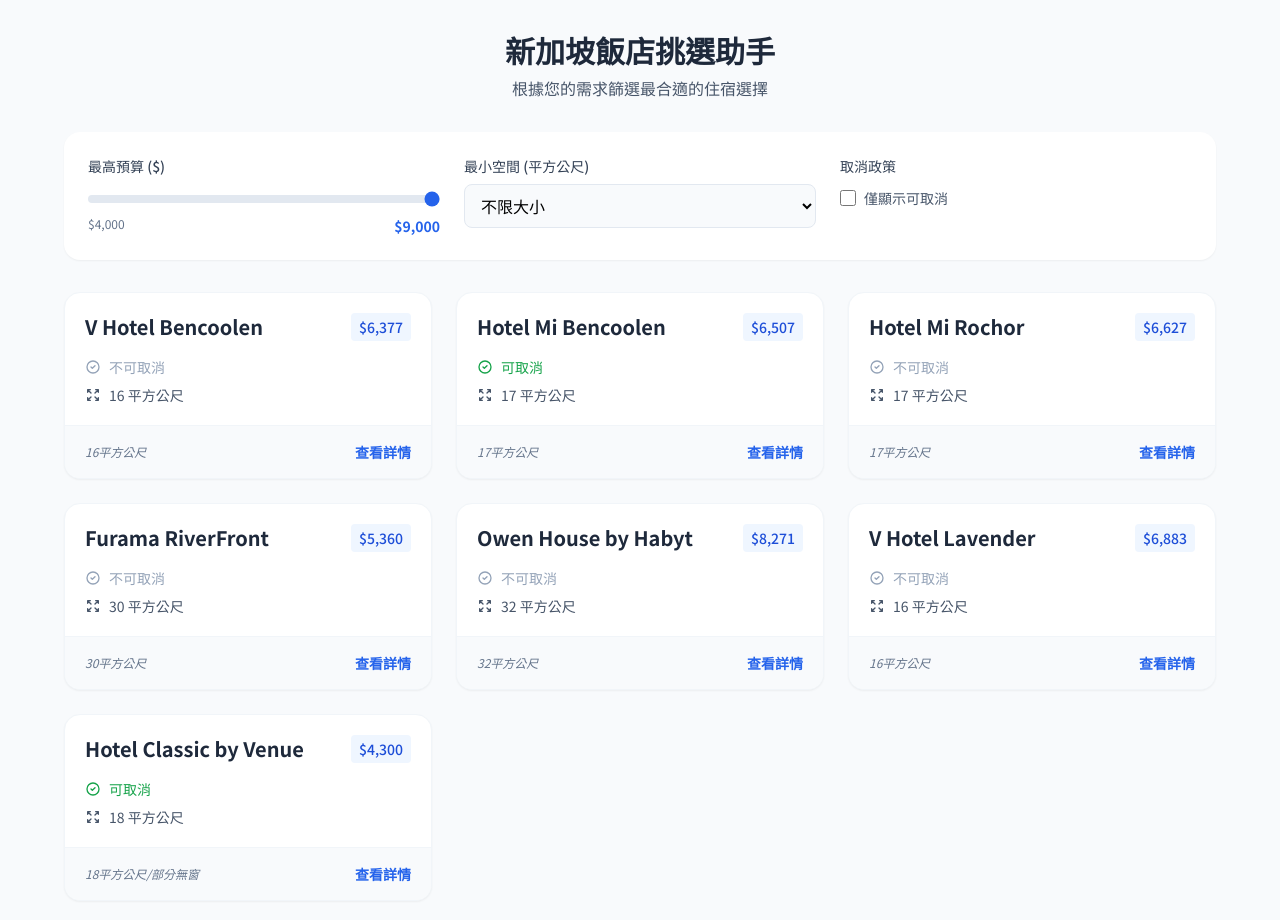
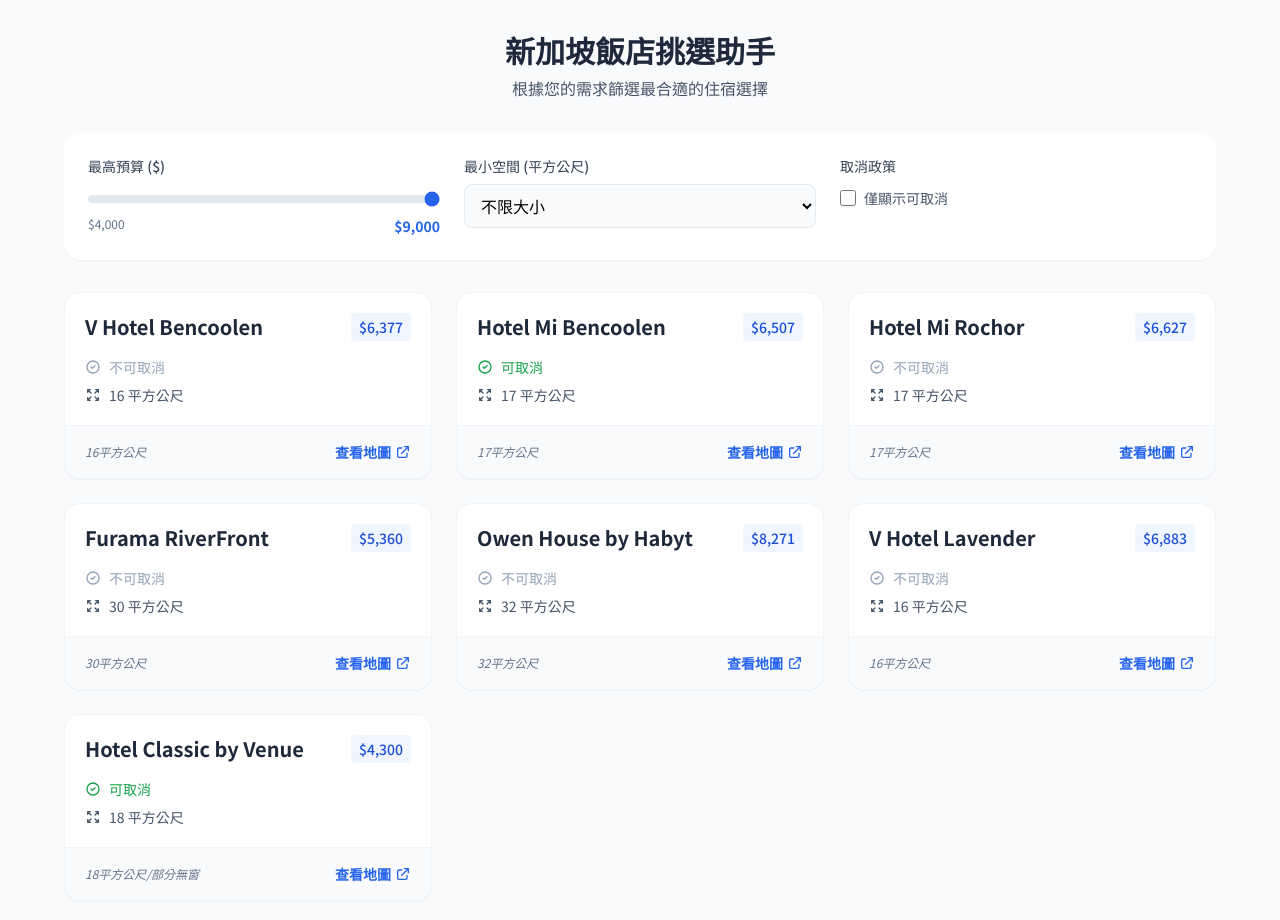
Before and after one commit to Xiaowei6636/Hotel-Choose, a plain HTML site: page index.html in a window 1280 px wide. Drawn offline with nearby package versions, Linux system fonts and the light colour scheme.

Commit message:
Add Google Maps link to hotel cards
Updated hotel card to link to Google Maps with correct query.

```diff
--- a/index.html
+++ b/index.html
@@ -57,7 +57,7 @@
         </div>
 
         <div id="hotelGrid" class="grid grid-cols-1 md:grid-cols-2 lg:grid-cols-3 gap-6">
-            </div>
+        </div>
 
         <div id="noResults" class="hidden text-center py-20 text-slate-400">
             <svg class="mx-auto h-12 w-12 mb-4" fill="none" viewBox="0 0 24 24" stroke="currentColor">
@@ -106,6 +106,10 @@
                 filtered.forEach(h => {
                     const card = document.createElement('div');
                     card.className = 'hotel-card bg-white rounded-2xl overflow-hidden shadow-sm border border-slate-100 flex flex-col';
+
+                    // 修正點：使用 ${} 並指向正確的 Google Search URL
+                    const mapUrl = `https://www.google.com/maps/search/?api=1&query=${encodeURIComponent(h.name + ' Singapore')}`;
+
                     card.innerHTML = `
                         <div class="p-5 flex-grow">
                             <div class="flex justify-between items-start mb-2">
@@ -125,7 +129,14 @@
                         </div>
                         <div class="px-5 py-4 bg-slate-50 border-t border-slate-100 flex justify-between items-center">
                             <span class="text-xs text-slate-500 italic">${h.note}</span>
-                            <button class="text-blue-600 font-semibold text-sm hover:underline">查看詳情</button>
+                            <a href="${mapUrl}"
+                               target="_blank"
+                               class="text-blue-600 font-semibold text-sm hover:underline flex items-center">
+                                查看地圖
+                                <svg class="w-4 h-4 ml-1" fill="none" stroke="currentColor" viewBox="0 0 24 24">
+                                    <path stroke-linecap="round" stroke-linejoin="round" stroke-width="2" d="M10 6H6a2 2 0 00-2 2v10a2 2 0 002 2h10a2 2 0 002-2v-4M14 4h6m0 0v6m0-6L10 14"></path>
+                                </svg>
+                            </a>
                         </div>
                     `;
                     grid.appendChild(card);
```
